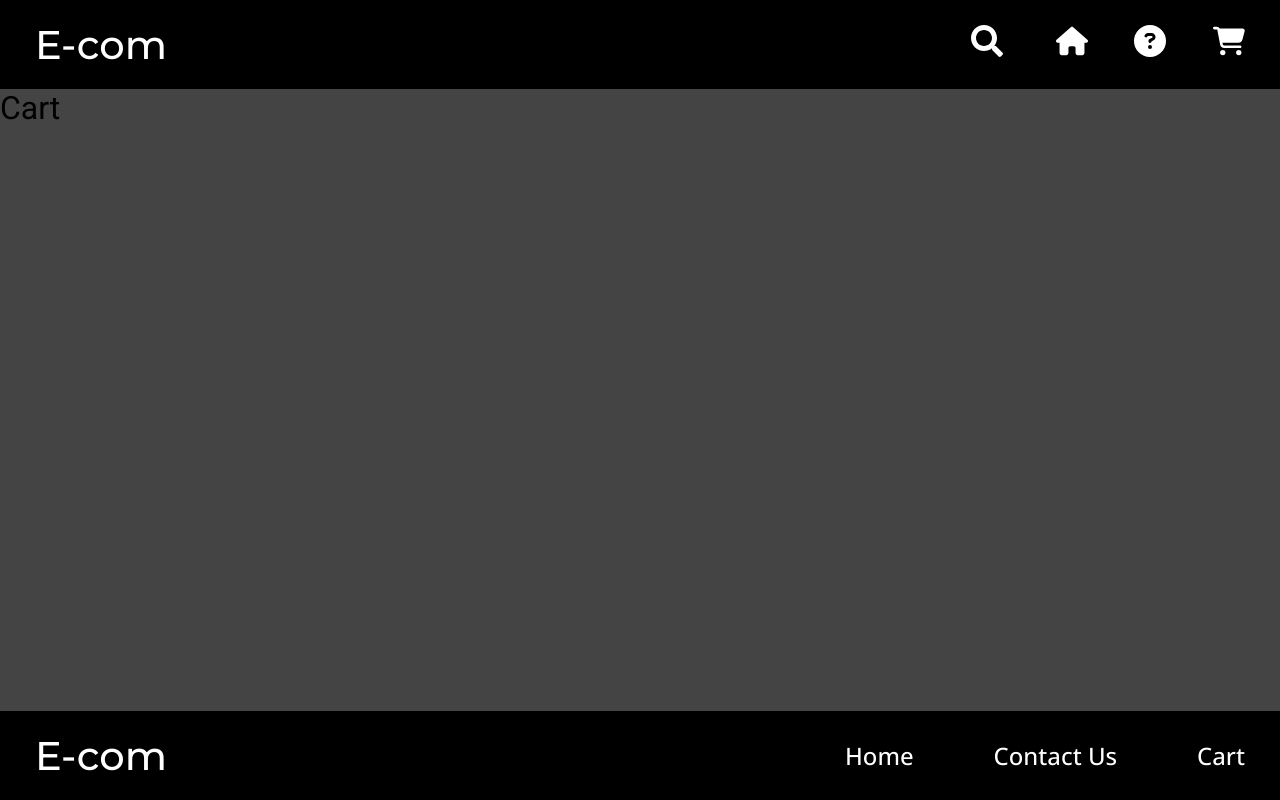
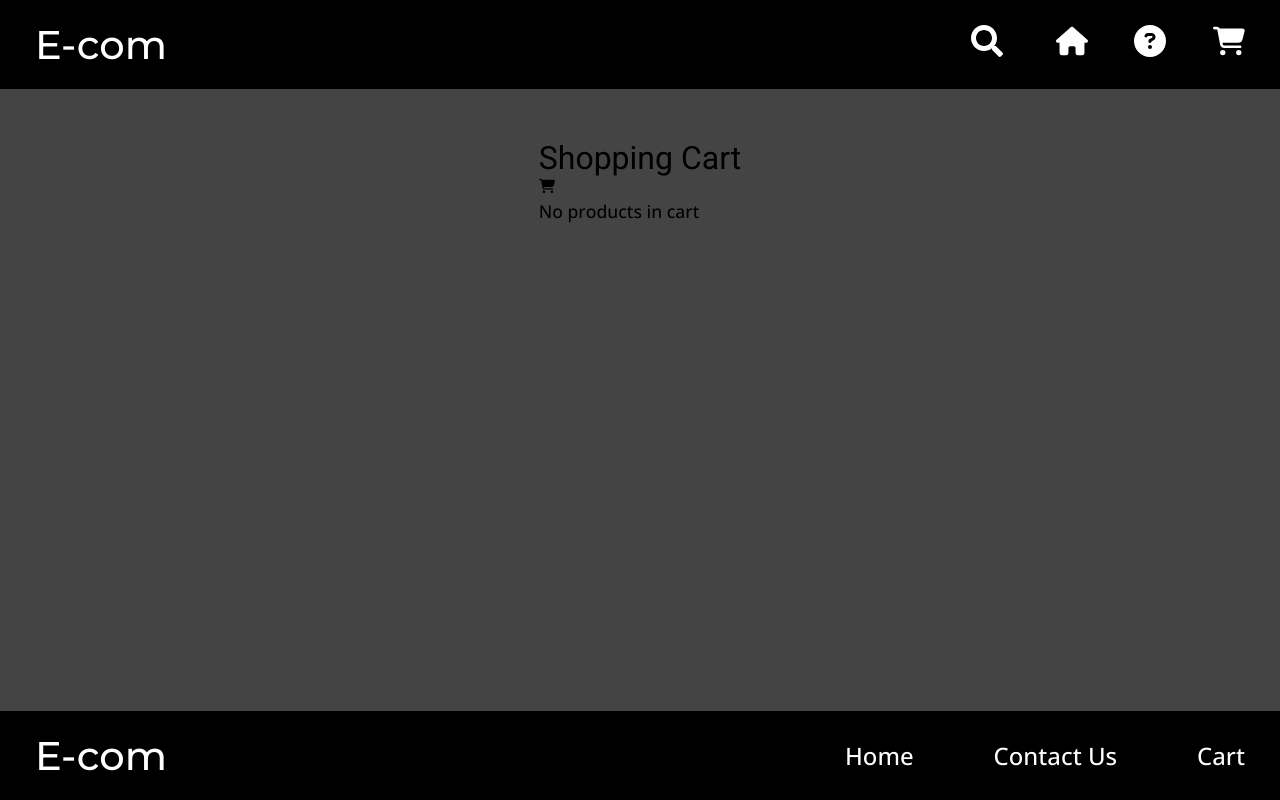
Before and after one commit to Tokle89/js-frameworks_CA, a React (Vite) app: page /cart in a window 1280 px wide. Built offline with nearby package versions, Linux system fonts and the light colour scheme.

Commit message:
start on creating cart functionality

```diff
--- a/package.json
+++ b/package.json
@@ -14,7 +14,8 @@
     "react-dom": "^18.2.0",
     "react-icons": "^5.0.1",
     "react-router-dom": "^6.22.3",
-    "styled-components": "^5.3.10"
+    "styled-components": "^5.3.10",
+    "zustand": "^4.5.2"
   },
   "devDependencies": {
     "@types/react": "^18.2.64",
--- a/src/App.jsx
+++ b/src/App.jsx
@@ -1,16 +1,12 @@
 import { Routes, Route } from "react-router-dom";
 import Layout from "./components/Layout";
 import Home from "./pages/Home";
-import Details from "./pages/details";
+import Details from "./pages/Details";
+import Cart from "./pages/Cart";
 
 const Contact = () => (
   <div>
     <h1>Contact</h1>
-  </div>
-);
-const Cart = () => (
-  <div>
-    <h1>Cart</h1>
   </div>
 );
 
--- a/src/components/Card/index.jsx
+++ b/src/components/Card/index.jsx
@@ -4,9 +4,12 @@ import { FaCartShopping } from "react-icons/fa6";
 import { StyledCard, InfoContainer, ImgContainer, RatingContainer, BtnContainer, DiscountedPrice } from "./index.styles";
 import { StyledButton } from "../Button/index.styles";
 import { Link } from "react-router-dom";
+import { useCartStore } from "../../store";
 
 const Card = ({ data }) => {
   let { title, price, imageUrl, rating, id, discountedPrice } = data;
+  const addProduct = useCartStore((state) => state.addProduct);
+
   return (
     <StyledCard>
       <ImgContainer>
@@ -30,7 +33,7 @@ const Card = ({ data }) => {
         <BtnContainer>
           <FaCartShopping
             onClick={() => {
-              console.log("working");
+              addProduct(data);
             }}
           />
           <Link to={`/products/${id}`}>
--- /dev/null
+++ b/src/components/Counter/index.jsx
@@ -0,0 +1,32 @@
+/* eslint-disable react/prop-types */
+import { useState, useEffect } from "react";
+import { useCartStore } from "../../store";
+
+const Counter = ({ CartItem, onCountChange }) => {
+  const setProductCount = useCartStore((state) => state.setProductCount);
+  const [count, setCount] = useState(CartItem.Count || 0);
+  let plusCount = 1;
+  let minusCount = 1;
+  const handlePlus = () => {
+    const newCount = count + plusCount;
+    setCount(newCount);
+    onCountChange(newCount);
+  };
+  const handleMinus = () => {
+    const newCount = count - minusCount;
+    setCount(newCount);
+    onCountChange(newCount);
+  };
+  useEffect(() => {
+    setProductCount(CartItem.id, count);
+  }, [count, CartItem.id, setProductCount]);
+  return (
+    <div>
+      <button onClick={handleMinus}>-</button>
+      <span>{count}</span>
+      <button onClick={handlePlus}>+</button>
+    </div>
+  );
+};
+
+export default Counter;
--- a/src/components/DetailedCard/index.jsx
+++ b/src/components/DetailedCard/index.jsx
@@ -1,6 +1,6 @@
 import { FaStar } from "react-icons/fa";
 import { StyledButton } from "../Button/index.styles";
-import { ProductContainer, InfoContainer, HeaderContainer, DiscountedPrice, ReviewContainer } from "./index.styles";
+import { ProductContainer, InfoContainer, HeaderContainer, DiscountedPrice, ReviewCards, ReviewContainer } from "./index.styles";
 
 /* eslint-disable react/prop-types */
 const Product = ({ product }) => {
@@ -33,12 +33,12 @@ const Product = ({ product }) => {
           )}
         </div>
         <StyledButton>Add to cart</StyledButton>
-        <div>
+        <ReviewContainer>
           <p>Reviews:</p>
 
           {reviews &&
             reviews.map((review) => (
-              <ReviewContainer key={review.id}>
+              <ReviewCards key={review.id}>
                 <HeaderContainer>
                   <h3>{review.username}</h3>
                   <div>
@@ -47,9 +47,9 @@ const Product = ({ product }) => {
                   </div>
                 </HeaderContainer>
                 <p>{review.description}</p>
-              </ReviewContainer>
+              </ReviewCards>
             ))}
-        </div>
+        </ReviewContainer>
       </InfoContainer>
     </ProductContainer>
   );
--- a/src/components/DetailedCard/index.styles.jsx
+++ b/src/components/DetailedCard/index.styles.jsx
@@ -15,6 +15,9 @@ export const ProductContainer = styled(Flex)`
   p,
   button {
     margin: 15px 0;
+  }
+  @media (max-width: 920px) {
+    flex-direction: column;
   }
 `;
 
@@ -46,14 +49,19 @@ export const DiscountedPrice = styled(Flex)`
     color: red;
   }
 `;
-
-export const ReviewContainer = styled.div`
-  box-shadow: 0 0 10px rgba(0, 0, 0, 0.4);
+export const ReviewContainer = styled(Flex)`
+  flex-wrap: wrap;
+  gap: 10px;
+  p:first-of-type {
+    order: -1;
+    flex-basis: 100%;
+  }
+`;
+export const ReviewCards = styled.div`
+  box-shadow: 0 0 3px rgba(0, 0, 0, 0.4);
   border-radius: 5px;
   padding: 10px;
-  display: flex;
-  flex-direction: column;
-  flex-wrap: wrap;
+  max-width: 300px;
   div {
     align-items: center;
     p {
--- a/src/main.jsx
+++ b/src/main.jsx
@@ -1,4 +1,3 @@
-import React from "react";
 import ReactDOM from "react-dom/client";
 import App from "./App.jsx";
 import { BrowserRouter } from "react-router-dom";
@@ -6,7 +5,6 @@ import GlobalStyles from "./styles/GlobalStyles.jsx";
 import Theme from "./styles/Theme.jsx";
 
 ReactDOM.createRoot(document.getElementById("root")).render(
-  <React.StrictMode>
   <BrowserRouter>
     <Theme>
       <GlobalStyles />
@@ -14,5 +12,4 @@ ReactDOM.createRoot(document.getElementById("root")).render(
       <GlobalStyles />
     </Theme>
   </BrowserRouter>
-  </React.StrictMode>
 );
--- /dev/null
+++ b/src/pages/Cart/index.jsx
@@ -0,0 +1,45 @@
+import { useCartStore } from "../../store";
+import { FaCartShopping } from "react-icons/fa6";
+import Counter from "../../components/Counter";
+
+const Cart = () => {
+  const products = useCartStore((state) => state.getProducts());
+  return (
+    <main>
+      <div>
+        <h1>Shopping Cart</h1>
+        <FaCartShopping />
+      </div>
+      <div>
+        {(products.length > 0 &&
+          products.map((product) => {
+            const { id, title, imageUrl, price, count } = product;
+            let productPrice = price * count;
+            const handleCountChange = (newCount) => {
+              console.log("Count changed", newCount);
+              if (newCount === 0) {
+                useCartStore.getState().removeProduct(id);
+              } else {
+                let newPrice = price * newCount;
+                return newPrice;
+              }
+            };
+
+            return (
+              <div key={id}>
+                <div>
+                  <img src={imageUrl} alt={title} />
+                </div>
+                <h2>{title}</h2>
+                <p>Nok: {productPrice}</p>
+                <p>Quantity: {count}</p>
+                <Counter CartItem={product} onCountChange={handleCountChange}></Counter>
+              </div>
+            );
+          })) || <p>No products in cart</p>}
+      </div>
+    </main>
+  );
+};
+
+export default Cart;
--- a/src/pages/Home/index.jsx
+++ b/src/pages/Home/index.jsx
@@ -7,7 +7,6 @@ const Home = () => {
   const { data, isLoading, isError } = useFetch(url);
 
   let content;
-  console.log(data);
 
   if (isError) {
     content = <p>Error</p>;
--- /dev/null
+++ b/src/store/index.jsx
@@ -0,0 +1,53 @@
+import { create } from "zustand"; // Importing the create function from Zustand library
+
+// Helper function to save products to local storage
+const saveProductsToLocalStorage = (products) => {
+  localStorage.setItem("products", JSON.stringify(products));
+};
+
+// Helper function to load products from local storage
+const loadProductsFromLocalStorage = () => {
+  const storedProducts = localStorage.getItem("products");
+  return storedProducts ? JSON.parse(storedProducts) : []; // Return parsed products from local storage or an empty array if no products are found
+};
+
+export const useCartStore = create((set, get) => ({
+  products: loadProductsFromLocalStorage(),
+  addProduct: (product) => {
+    const products = get().products;
+    const productIndex = products.findIndex((p) => p.id === product.id);
+    let updatedProducts;
+    if (productIndex !== -1) {
+      const updatedProduct = {
+        ...products[productIndex],
+        count: products[productIndex].count + 1,
+      };
+      updatedProducts = [...products];
+      updatedProducts[productIndex] = updatedProduct;
+    } else {
+      updatedProducts = [...products, { ...product, count: 1 }];
+    }
+    saveProductsToLocalStorage(updatedProducts);
+    set({ products: updatedProducts });
+  },
+  getProducts: () => get().products,
+
+  setProductCount: (id, count) =>
+    set((state) => {
+      const updatedProducts = state.products.map((product) => {
+        if (product.id === id) {
+          return { ...product, count };
+        }
+        return product;
+      });
+      saveProductsToLocalStorage(updatedProducts);
+      return { products: updatedProducts };
+    }),
+
+  removeProduct: (id) => {
+    const products = get().products;
+    const updatedProducts = products.filter((product) => product.id !== id);
+    saveProductsToLocalStorage(updatedProducts);
+    set({ products: updatedProducts });
+  },
+}));
```
Also changed, not shown: 1 other file (tests, documents, lock files or other folders). Lines whose indentation alone changed are shown as unchanged.
